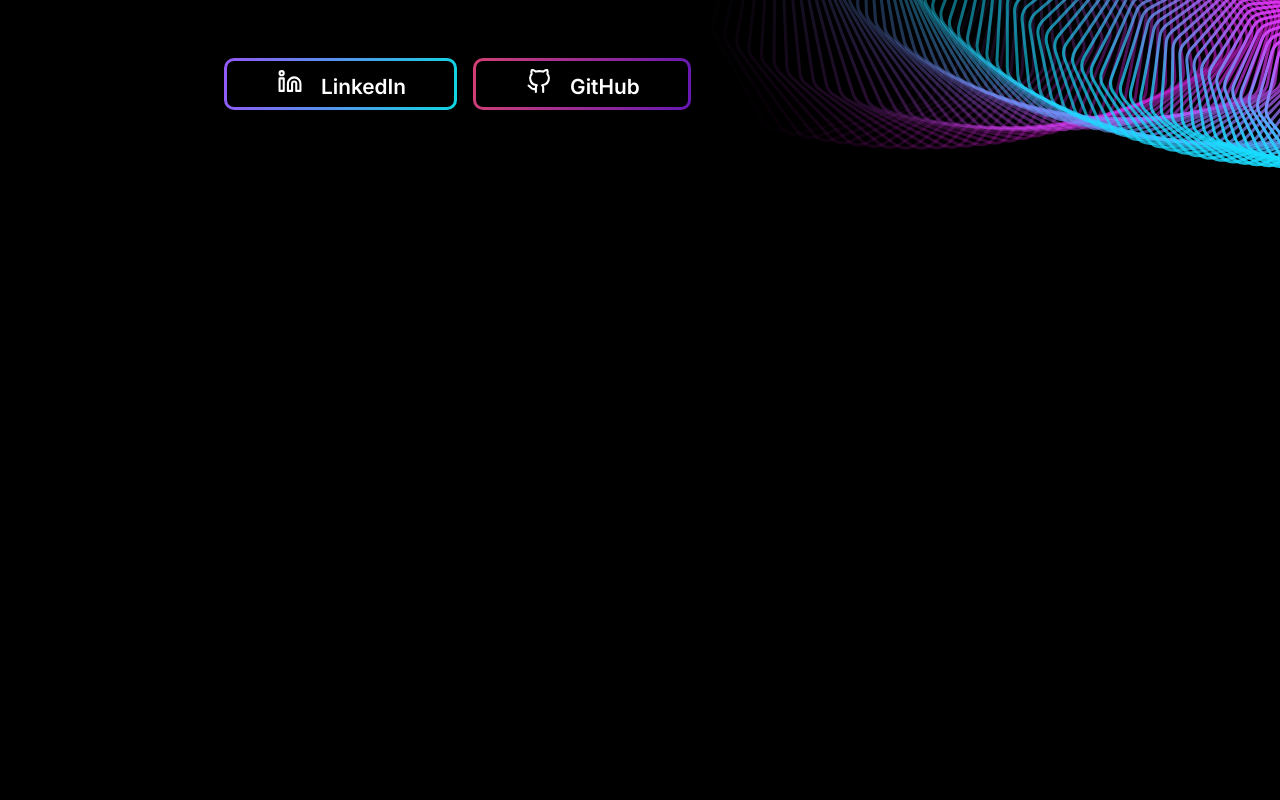
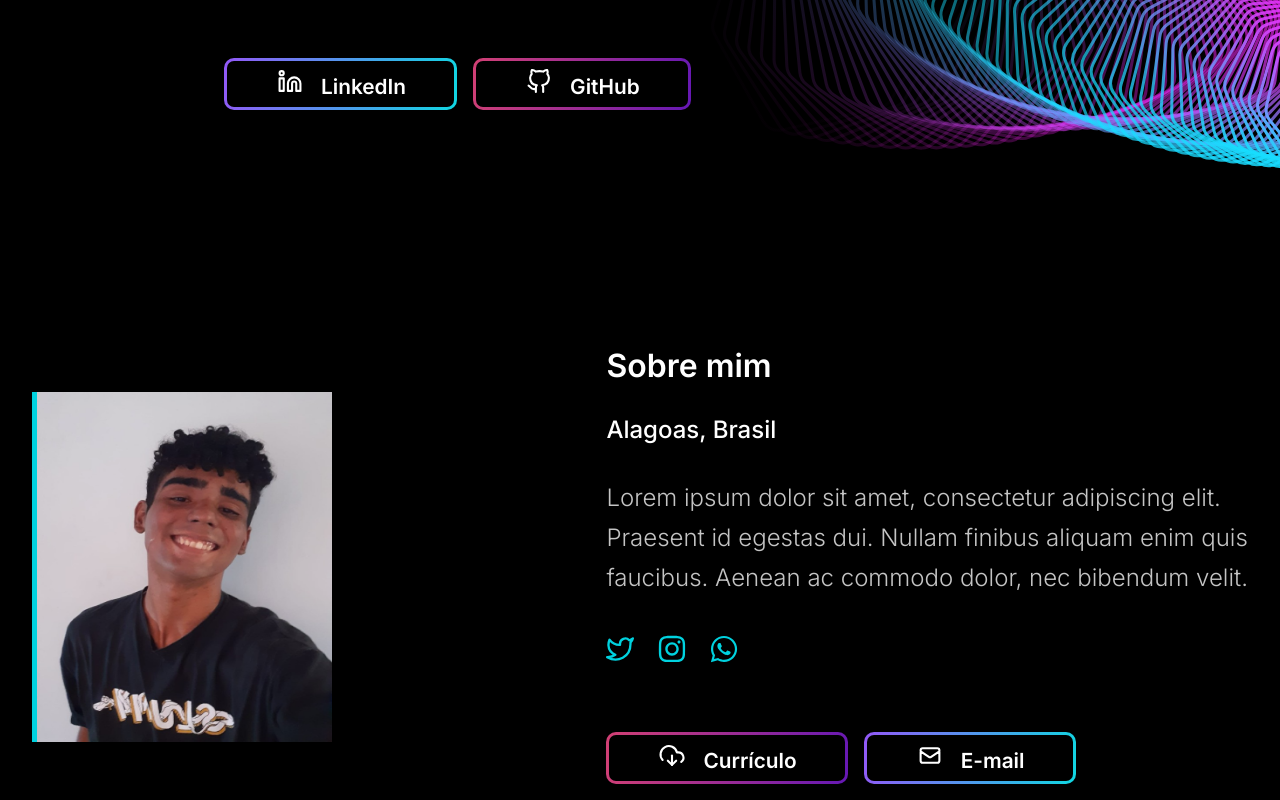
Before and after one commit to betolarbac/betocbl, a Next.js app: page / in a window 1280 px wide. Shown: the part 486-1286 px from the top of the page. Before the commit the page ends 800 px from the top, so only its background shows below. Built offline with nearby package versions, Linux system fonts and the light colour scheme.

Commit message:
seção sobre

```diff
--- /dev/null
+++ b/src/components/Sobre/index.jsx
@@ -0,0 +1,62 @@
+import styles from './sobre.module.scss';
+import { FiDownloadCloud, FiTwitter} from 'react-icons/fi';
+import { HiOutlineMail} from 'react-icons/hi';
+import { FaInstagram, FaWhatsapp} from 'react-icons/fa';
+
+
+export function Sobre() {
+  return (
+    <main className={styles.contentContainer}>
+
+    <img src="/images/perfil.png" alt="looper"/>
+
+
+    <section className={styles.hero}>
+      <h1>Sobre mim</h1>
+      <h2>Alagoas, Brasil</h2>
+      <p>
+      Lorem ipsum dolor sit amet, consectetur adipiscing elit. <br />
+      Praesent id egestas dui. Nullam finibus aliquam enim quis <br />
+      faucibus. Aenean ac commodo dolor, nec bibendum velit.
+      </p>
+      <br />
+      <a href="">
+      <FiTwitter color="#00D2DF" />
+      </a>
+      <a href="">
+      <FaInstagram color="#00D2DF" />
+      </a>
+      <a href="">
+      <FaWhatsapp color="#00D2DF" />
+      </a>
+      <br />
+
+
+
+      <button
+      type="button"
+      className={styles.button1}>
+
+     <a href="https://www.linkedin.com/in/roberto-larbac/">
+     <FiDownloadCloud color="white" />
+     Currículo
+     </a>
+    </button>
+
+    <button
+      type="button"
+      >
+      <a href="https://github.com/betolarbac">
+      <HiOutlineMail color="white" />
+      E-mail
+      </a>
+    </button>
+
+    </section>
+
+
+
+
+  </main>
+  )
+}
--- /dev/null
+++ b/src/components/Sobre/sobre.module.scss
@@ -0,0 +1,120 @@
+.contentContainer {
+
+    max-width: 1280px;
+
+    margin: 0 auto;
+    padding: 0 2rem;
+
+    margin-top: 14rem;
+    display: flex;
+    align-items: center;
+    justify-content: space-between;
+
+
+    img {
+     width: 300px;
+     height: 350px;
+    border-left: 5px solid #00D2DF;
+
+    }
+
+    .hero {
+      margin-bottom: 1rem;
+
+      h1 {
+        font-size: 2rem;
+        line-height: 4rem;
+        font-weight: 600;
+        color: #FFFFFF;
+
+      }
+
+      h2 {
+        font-size: 1.5rem;
+        line-height: 4rem;
+        font-weight: 500;
+        color: #FFFFFF;
+
+      }
+
+
+      p {
+        font-weight: 300;
+        font-size: 1.5rem;
+        line-height: 2.5rem;
+        margin-top: 1rem;
+        color: #C4C4C4;
+        margin-bottom: 1rem;
+
+
+      }
+
+      a {
+
+        svg {
+            width: 28px;
+            height: 30px;
+            margin-right: 1.5rem;
+          }
+      }
+
+      button {
+        border-radius: 10px;
+        padding: 1.5rem;
+        font-size: 1.3rem;
+        font-weight: 600;
+        margin-top: 4rem;
+        margin-right: 1rem;
+        padding: 0.5rem 3rem;
+        color: white;
+
+        border: solid 3px transparent;
+
+        background-image: linear-gradient(rgba(255, 255, 255, 0), rgba(255, 255, 255, 0)), linear-gradient(101deg, #9358F7, #10D7E2);
+        background-origin: border-box;
+        background-clip: content-box, border-box;
+        box-shadow: 2px 1000px 1px black inset;
+
+
+
+        svg {
+          width: 30px;
+          height: 25px;
+        }
+
+        svg:first-child {
+          margin-right: 1rem;
+        }
+      }
+
+
+
+
+      .button1 {
+        border-radius: 10px;
+        padding: 1.5rem;
+        font-size: 1.3rem;
+        margin-top: 4rem;
+        margin-right: 1rem;
+        padding: 0.5rem 3rem;
+        color: white;
+        box-shadow: 0 0 6px 0 rgba(157, 96, 212, 0.5);
+        border: solid 3px transparent;
+        background-image: linear-gradient(rgba(255, 255, 255, 0), rgba(255, 255, 255, 0)), linear-gradient(101deg, #D24074, #6518B4);
+        background-origin: border-box;
+        background-clip: content-box, border-box;
+        box-shadow: 2px 1000px 1px black inset;
+        svg {
+          width: 30px;
+          height: 25px;
+        }
+      }
+
+      button:hover {
+        box-shadow: none;
+        transition: 0.8s;
+
+      }
+
+    }
+  }
--- a/src/pages/index.jsx
+++ b/src/pages/index.jsx
@@ -1,15 +1,16 @@
 import styles from './home.module.scss';
 import { FiLinkedin, FiGithub} from 'react-icons/fi';
-
+import {Sobre} from '../components/Sobre'
 
 export default function Home() {
   return (
+    <>
     <main className={styles.contentContainer}>
       <section className={styles.hero}>
         <p>Olá, eu sou</p>
         <h1>Roberto Cabral</h1>
         <p>
-        Desenvolvedor Front-end. <br/>
+          Desenvolvedor Front-end.<br />
         </p>
 
         <button
@@ -31,9 +32,11 @@ export default function Home() {
 
       </section>
 
-    <img src="/images/Looper.svg" alt="looper"/>
+      <img src="/images/Looper.svg" alt="looper" />
 
 
     </main>
+    <Sobre />
+    </>
   )
 }
```
Also changed, not shown: public/images/perfil.png (added). Lines whose indentation alone changed are shown as unchanged.
